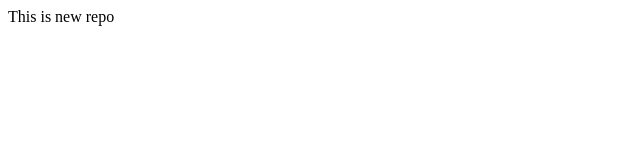
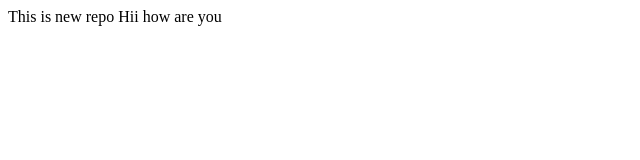
Before and after one commit to Pravinkumar143/newlocalrepo, a plain HTML site: page index.html in a window 1280 px wide. Shown: the whole page, without its empty margins (0-640 px from the left). Drawn offline with Linux system fonts and the light colour scheme.

Commit message:
Add new message

```diff
--- a/index.html
+++ b/index.html
@@ -1,4 +1,5 @@
 <p>
     This is new repo
+    Hii how are you
 
 </p>
```
Also changed, not shown: 1 other file.
